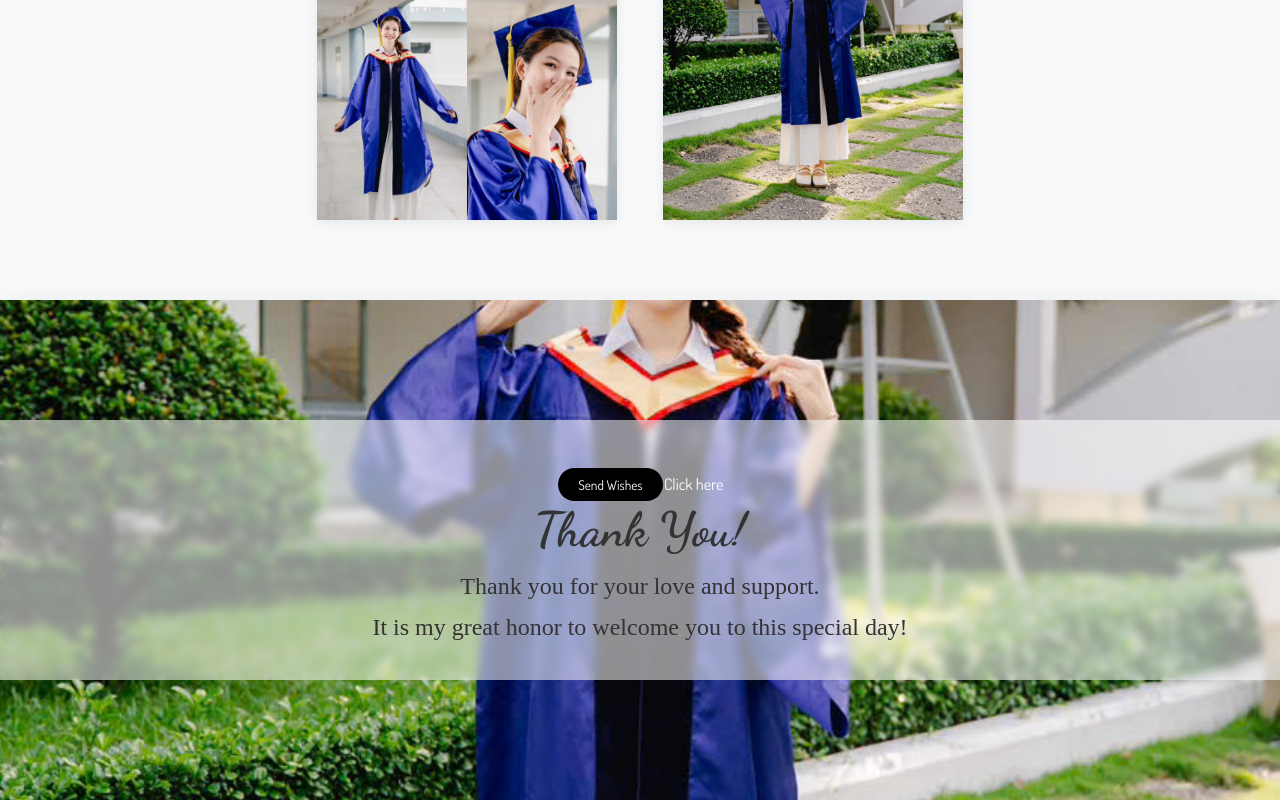
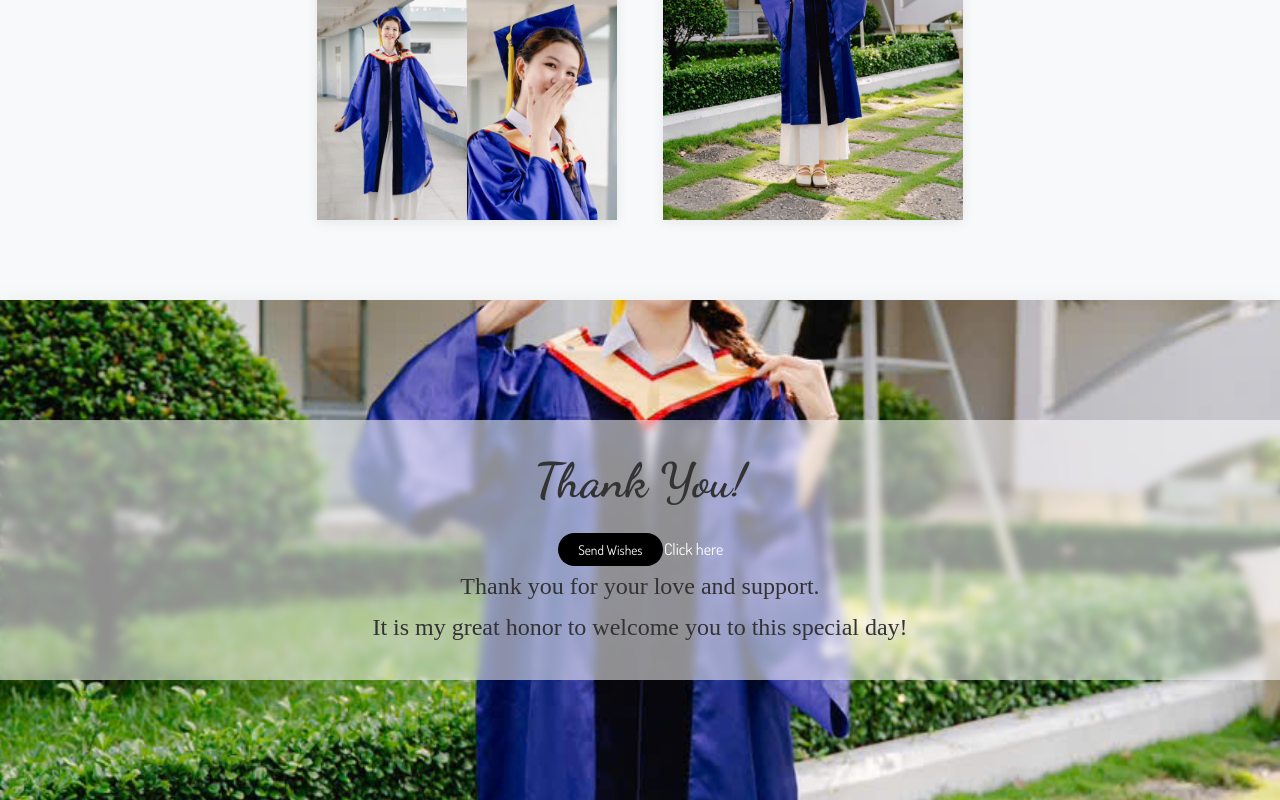
Before and after one commit to ktlolmn/Graduation, a React (Create React App) app: page / in a window 1280 px wide. Shown: the part 2948-3748 px from the top of the page. Built offline with nearby package versions, Linux system fonts and the light colour scheme.

Commit message:
fix layout thank

```diff
--- a/src/components/ThankYou.js
+++ b/src/components/ThankYou.js
@@ -8,6 +8,7 @@ const ThankYou = () => {
   return (
     <div className="thankyou-section">
       <div className="thankyou-content">
+        <h3>Thank You!</h3>
         <div className="button-container">
           <button
             className="rsvp-button"
@@ -17,7 +18,6 @@ const ThankYou = () => {
           </button>
           <span className="click-here">Click here</span>
         </div>
-        <h3>Thank You!</h3>
         <p>
           Thank you for your love and support.<br/>
           It is my great honor to welcome you to this special day!
```
